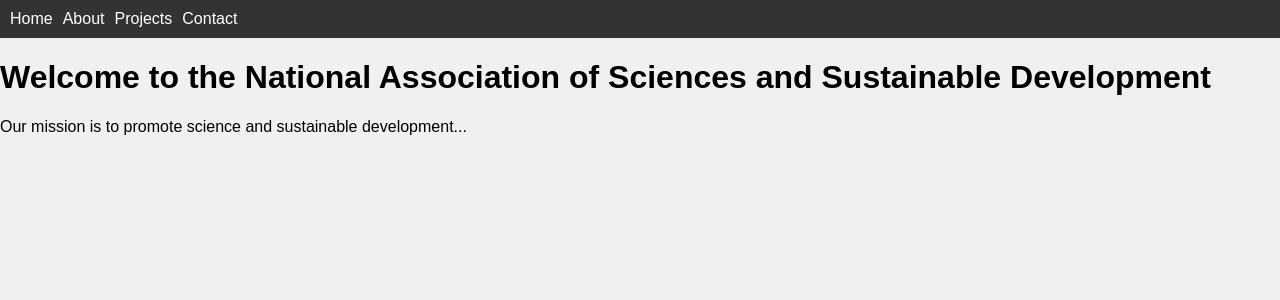
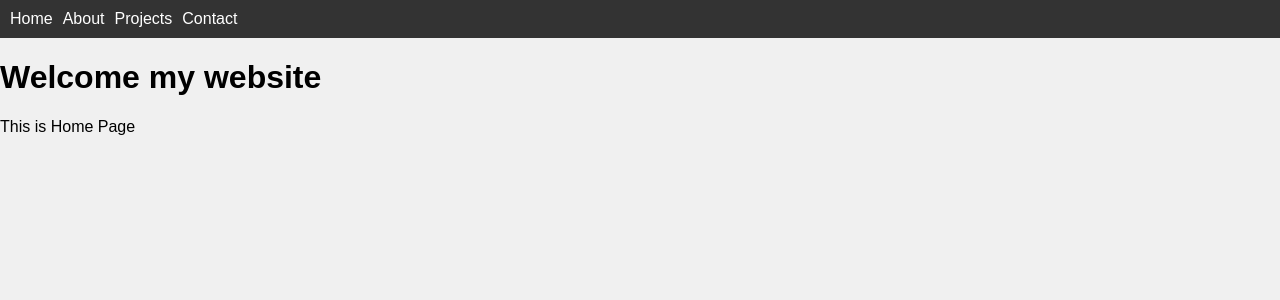
Before and after one commit to IsmailOulladi/site1, a React (Create React App) app: page / in a window 1280 px wide. Shown: the top 300 px of the page. Built offline with nearby package versions, Linux system fonts and the light colour scheme.

Commit message:
modification

```diff
--- a/src/components/About.js
+++ b/src/components/About.js
@@ -4,7 +4,7 @@ function About() {
   return (
     <div>
       <h1>About Us</h1>
-      <p>Learn more about our association, our goals, and our history...</p>
+      <p>This is about us page</p>
     </div>
   );
 }
--- a/src/components/Contact.js
+++ b/src/components/Contact.js
@@ -4,7 +4,7 @@ function Contact() {
   return (
     <div>
       <h1>Contact Us</h1>
-      <p>Get in touch with us for more information or collaboration opportunities...</p>
+      <p>This is contact us page</p>
     </div>
   );
 }
--- a/src/components/Home.js
+++ b/src/components/Home.js
@@ -4,8 +4,8 @@ import React from 'react';
 function Home() {
   return (
     <div>
-      <h1>Welcome to the National Association of Sciences and Sustainable Development</h1>
-      <p>Our mission is to promote science and sustainable development...</p>
+      <h1>Welcome my website</h1>
+      <p>This is Home Page</p>
     </div>
   );
 }
--- a/src/components/Projects.js
+++ b/src/components/Projects.js
@@ -4,7 +4,7 @@ function Projects() {
   return (
     <div>
       <h1>Our Projects</h1>
-      <p>Discover our various projects focused on science and sustainable development...</p>
+      <p>This is projects page</p>
     </div>
   );
 }
```
